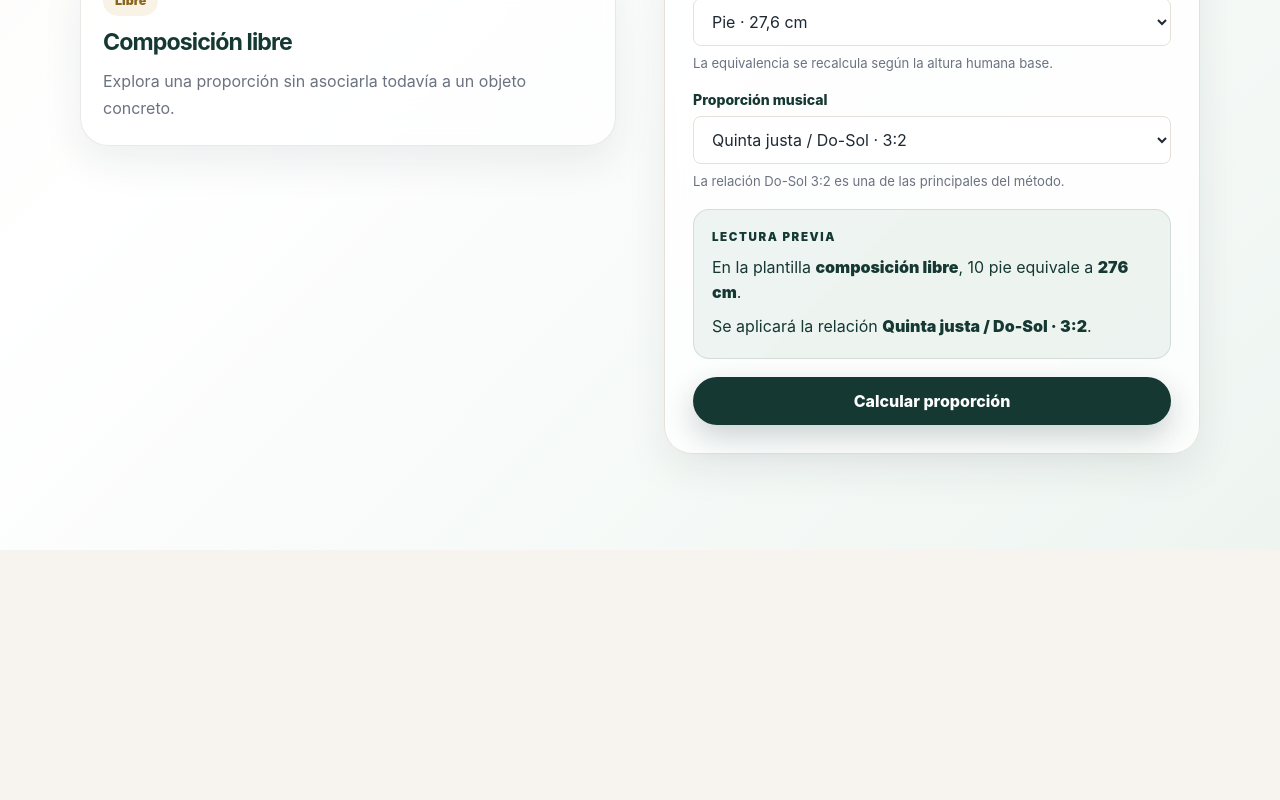
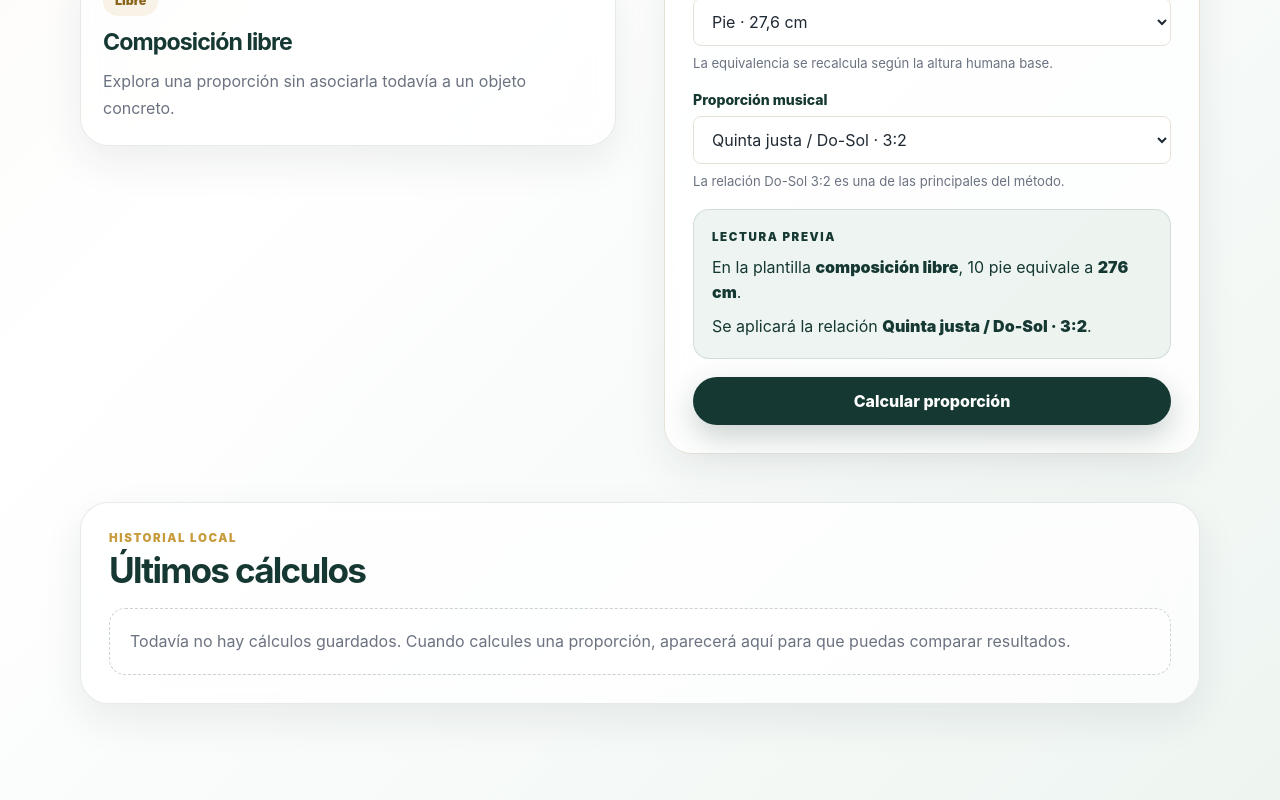
Before and after one commit to CocoGar/anaxagorasapp, a Vue app: page / in a window 1280 px wide. Shown: the part 1367-2167 px from the top of the page. Before the commit the page ends 1917 px from the top, so only its background shows below. Built offline with nearby package versions, Linux system fonts and the light colour scheme.

Commit message:
feat: add local calculation history

```diff
--- /dev/null
+++ b/src/components/history/CalculationHistory.vue
@@ -0,0 +1,245 @@
+<script setup>
+import BaseButton from '../ui/BaseButton.vue';
+import BaseBadge from '../ui/BaseBadge.vue';
+
+import {
+  formatCentimeters,
+  formatMeters,
+  formatSpanishNumber
+} from '../../utils/numberFormat';
+
+defineProps({
+  historyItems: {
+    type: Array,
+    required: true
+  }
+});
+
+const emit = defineEmits(['clear-history']);
+
+function formatHistoryDate(dateValue) {
+  return new Intl.DateTimeFormat('es-ES', {
+    day: '2-digit',
+    month: '2-digit',
+    hour: '2-digit',
+    minute: '2-digit'
+  }).format(new Date(dateValue));
+}
+</script>
+
+<template>
+  <section class="calculation-history">
+    <div class="calculation-history__header">
+      <div>
+        <p class="calculation-history__label">Historial local</p>
+        <h3>Últimos cálculos</h3>
+      </div>
+
+      <BaseButton
+        v-if="historyItems.length"
+        variant="ghost"
+        type="button"
+        @click="emit('clear-history')"
+      >
+        Limpiar
+      </BaseButton>
+    </div>
+
+    <div v-if="historyItems.length" class="calculation-history__list">
+      <article
+        v-for="item in historyItems"
+        :key="item.id"
+        class="history-item"
+      >
+        <div class="history-item__top">
+          <BaseBadge tone="primary">
+            {{ item.designTemplate.shortName }}
+          </BaseBadge>
+
+          <span>{{ formatHistoryDate(item.createdAt) }}</span>
+        </div>
+
+        <div class="history-item__main">
+          <strong>{{ formatCentimeters(item.resultCm) }}</strong>
+          <span>{{ formatMeters(item.resultMeters) }}</span>
+        </div>
+
+        <dl class="history-item__details">
+          <div>
+            <dt>Base</dt>
+            <dd>{{ formatCentimeters(item.baseMeasureCm) }}</dd>
+          </div>
+
+          <div>
+            <dt>Unidades</dt>
+            <dd>{{ formatSpanishNumber(item.quantity) }}</dd>
+          </div>
+
+          <div>
+            <dt>Relación</dt>
+            <dd>{{ item.musicalRatio.ratioLabel }}</dd>
+          </div>
+        </dl>
+
+        <p class="history-item__description">
+          {{ item.designTemplate.name }} · {{ item.musicalRatio.name }}
+        </p>
+      </article>
+    </div>
+
+    <div v-else class="calculation-history__empty">
+      <p>
+        Todavía no hay cálculos guardados. Cuando calcules una proporción,
+        aparecerá aquí para que puedas comparar resultados.
+      </p>
+    </div>
+  </section>
+</template>
+
+<style scoped>
+.calculation-history {
+  display: grid;
+  gap: 20px;
+  padding: 28px;
+  border: 1px solid rgba(22, 56, 50, 0.1);
+  border-radius: var(--radius-lg);
+  background: rgba(255, 255, 255, 0.72);
+  box-shadow: var(--shadow-card);
+  backdrop-filter: blur(18px);
+}
+
+.calculation-history__header {
+  display: flex;
+  gap: 16px;
+  align-items: start;
+  justify-content: space-between;
+}
+
+.calculation-history__label {
+  margin: 0 0 8px;
+  color: var(--color-accent);
+  font-size: 0.72rem;
+  font-weight: 900;
+  letter-spacing: 0.14em;
+  text-transform: uppercase;
+}
+
+.calculation-history h3 {
+  margin: 0;
+  color: var(--color-primary);
+  font-size: clamp(1.5rem, 3vw, 2.2rem);
+  line-height: 1;
+  letter-spacing: -0.05em;
+}
+
+.calculation-history__list {
+  display: grid;
+  grid-template-columns: repeat(3, 1fr);
+  gap: 14px;
+}
+
+.history-item {
+  display: grid;
+  gap: 14px;
+  padding: 18px;
+  border: 1px solid var(--color-border);
+  border-radius: var(--radius-md);
+  background: var(--color-surface-soft);
+}
+
+.history-item__top {
+  display: flex;
+  gap: 12px;
+  align-items: center;
+  justify-content: space-between;
+}
+
+.history-item__top span {
+  color: var(--color-muted);
+  font-size: 0.78rem;
+  font-weight: 800;
+}
+
+.history-item__main {
+  display: grid;
+  gap: 4px;
+}
+
+.history-item__main strong {
+  color: var(--color-primary);
+  font-size: 1.8rem;
+  font-weight: 900;
+  letter-spacing: -0.06em;
+}
+
+.history-item__main span {
+  color: var(--color-muted);
+  font-weight: 800;
+}
+
+.history-item__details {
+  display: grid;
+  grid-template-columns: repeat(3, 1fr);
+  gap: 8px;
+  margin: 0;
+}
+
+.history-item__details div {
+  display: grid;
+  gap: 4px;
+}
+
+.history-item__details dt {
+  color: var(--color-muted);
+  font-size: 0.68rem;
+  font-weight: 900;
+  text-transform: uppercase;
+}
+
+.history-item__details dd {
+  margin: 0;
+  color: var(--color-primary);
+  font-size: 0.88rem;
+  font-weight: 900;
+}
+
+.history-item__description {
+  margin: 0;
+  color: var(--color-muted);
+  font-size: 0.88rem;
+  line-height: 1.5;
+}
+
+.calculation-history__empty {
+  padding: 20px;
+  border: 1px dashed rgba(22, 56, 50, 0.22);
+  border-radius: var(--radius-md);
+  background: rgba(255, 255, 255, 0.54);
+}
+
+.calculation-history__empty p {
+  margin: 0;
+  color: var(--color-muted);
+  line-height: 1.6;
+}
+
+@media (max-width: 960px) {
+  .calculation-history__list {
+    grid-template-columns: 1fr 1fr;
+  }
+}
+
+@media (max-width: 640px) {
+  .calculation-history {
+    padding: 22px;
+  }
+
+  .calculation-history__header {
+    flex-direction: column;
+  }
+
+  .calculation-history__list {
+    grid-template-columns: 1fr;
+  }
+}
+</style>
--- /dev/null
+++ b/src/services/calculationHistoryService.js
@@ -0,0 +1,42 @@
+const STORAGE_KEY = 'anaxagoras_calculation_history';
+const MAX_HISTORY_ITEMS = 6;
+
+export function getCalculationHistory() {
+  const storedHistory = localStorage.getItem(STORAGE_KEY);
+
+  if (!storedHistory) {
+    return [];
+  }
+
+  try {
+    return JSON.parse(storedHistory);
+  } catch {
+    localStorage.removeItem(STORAGE_KEY);
+    return [];
+  }
+}
+
+export function saveCalculationToHistory(calculation) {
+  const currentHistory = getCalculationHistory();
+
+  const newHistoryItem = {
+    id: crypto.randomUUID(),
+    createdAt: new Date().toISOString(),
+    ...calculation
+  };
+
+  const updatedHistory = [
+    newHistoryItem,
+    ...currentHistory
+  ].slice(0, MAX_HISTORY_ITEMS);
+
+  localStorage.setItem(STORAGE_KEY, JSON.stringify(updatedHistory));
+
+  return updatedHistory;
+}
+
+export function clearCalculationHistory() {
+  localStorage.removeItem(STORAGE_KEY);
+
+  return [];
+}
--- a/src/views/CalculatorView.vue
+++ b/src/views/CalculatorView.vue
@@ -2,6 +2,7 @@
 import { computed, ref, watch } from 'vue';
 
 import ProportionGrid from '../components/canvas/ProportionGrid.vue';
+import CalculationHistory from '../components/history/CalculationHistory.vue';
 
 import BaseBadge from '../components/ui/BaseBadge.vue';
 import BaseButton from '../components/ui/BaseButton.vue';
@@ -30,6 +31,12 @@ import {
 } from '../data/designTemplates';
 
 import {
+  clearCalculationHistory,
+  getCalculationHistory,
+  saveCalculationToHistory
+} from '../services/calculationHistoryService';
+
+import {
   formatCentimeters,
   formatMeters,
   formatSpanishNumber
@@ -42,6 +49,7 @@ const anthropometricUnitId = ref('foot');
 const musicalRatioId = ref('fifth');
 const calculationResult = ref(null);
 const formTouched = ref(false);
+const calculationHistory = ref(getCalculationHistory());
 
 const validationErrors = computed(() =>
   validateCalculatorForm({
@@ -146,10 +154,17 @@ function calculateResult() {
     return;
   }
 
-  calculationResult.value = {
+  const result = {
     ...calculateAnaxagorasProportion(normalizedForm.value),
     designTemplate: selectedDesignTemplate.value
   };
+
+  calculationResult.value = result;
+  calculationHistory.value = saveCalculationToHistory(result);
+}
+
+function clearHistory() {
+  calculationHistory.value = clearCalculationHistory();
 }
 </script>
 
@@ -343,6 +358,13 @@ function calculateResult() {
         :ratio-name="calculationResult.musicalRatio.name"
         :template-id="calculationResult.designTemplate.id"
         :template-name="calculationResult.designTemplate.name"
+      />
+    </div>
+
+    <div class="page-container calculator-view__history-section">
+      <CalculationHistory
+        :history-items="calculationHistory"
+        @clear-history="clearHistory"
       />
     </div>
   </section>
@@ -544,7 +566,8 @@ function calculateResult() {
   font-weight: 700;
 }
 
-.calculator-view__visual-section {
+.calculator-view__visual-section,
+.calculator-view__history-section {
   margin-top: 48px;
 }
 
```
